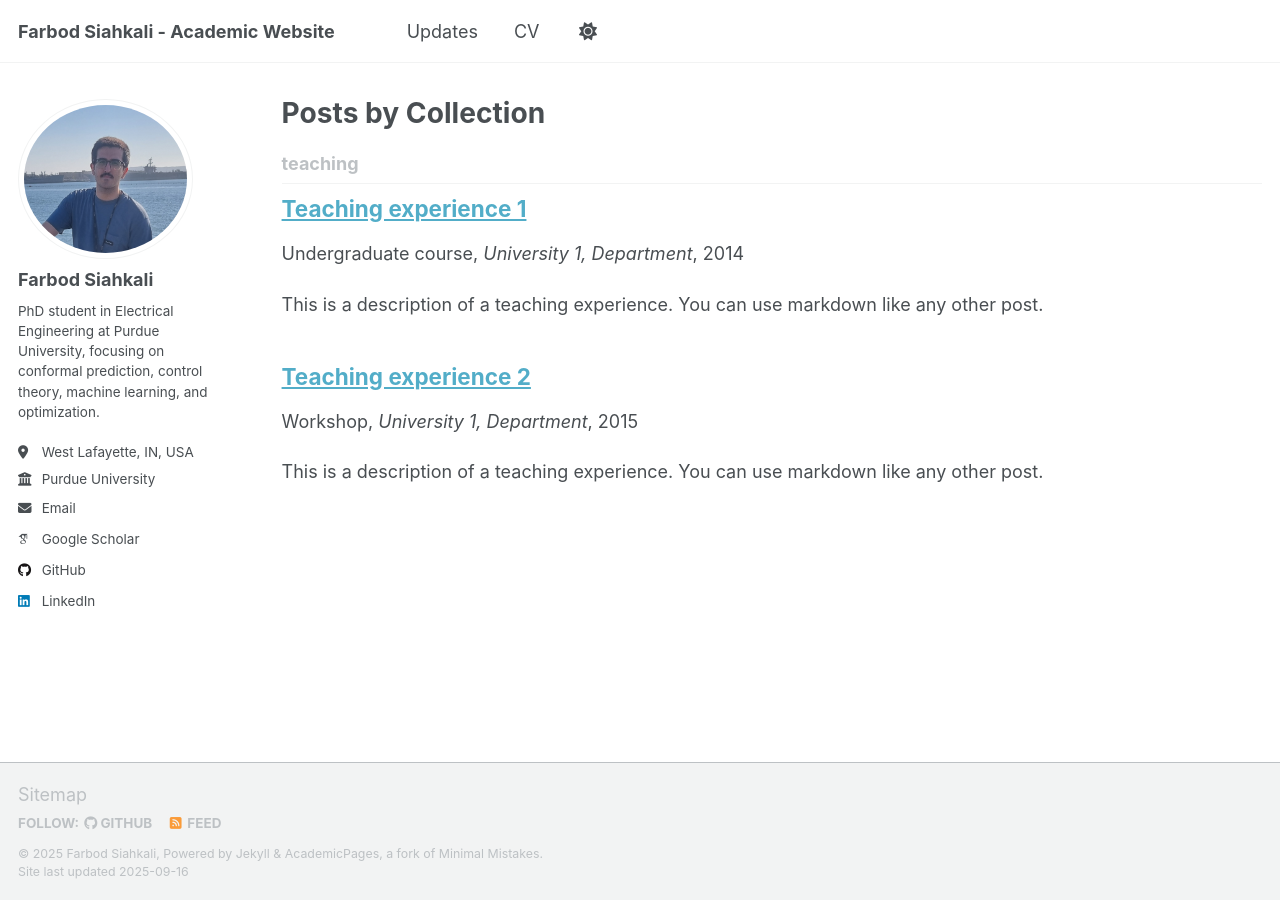
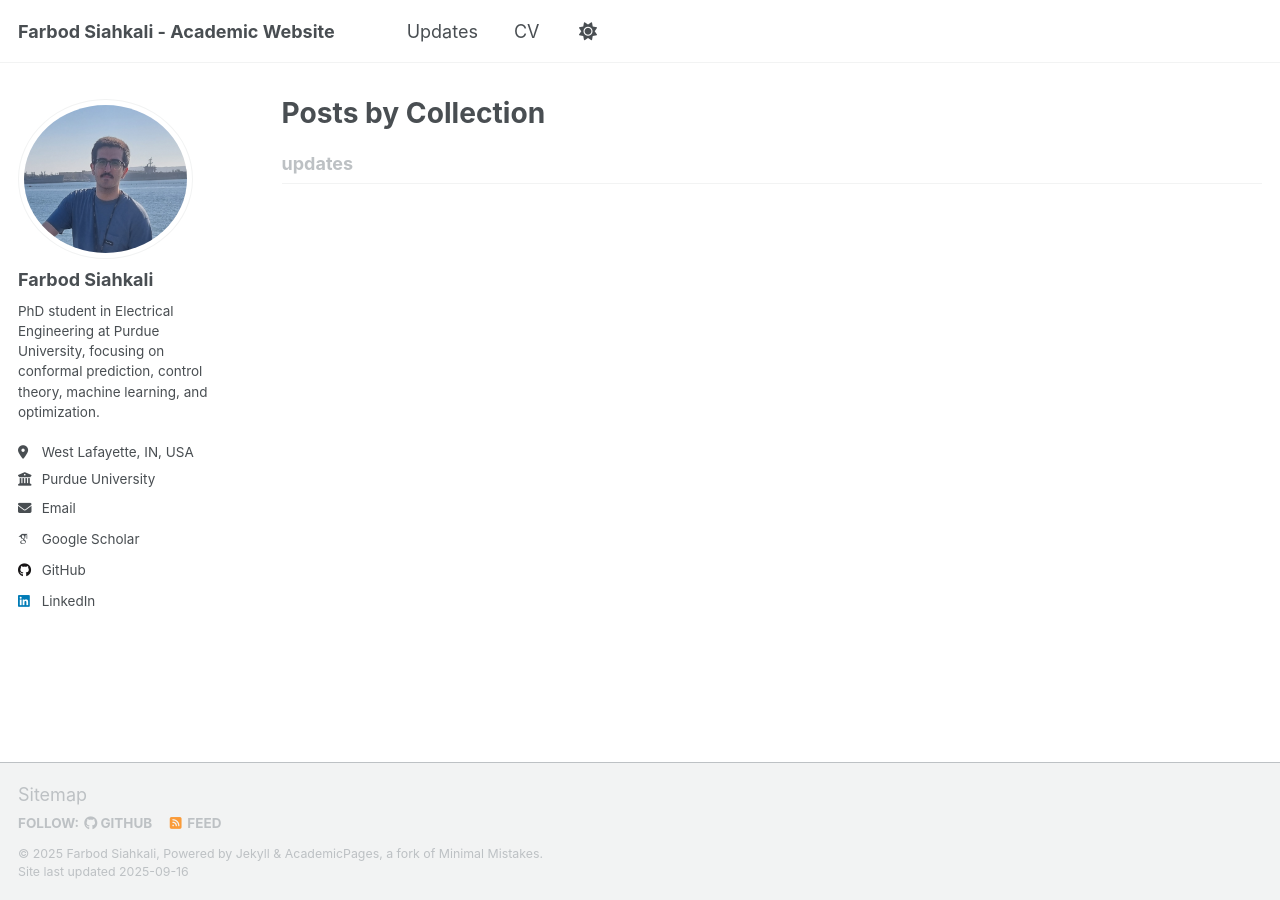
Before and after one commit to Farbod-Siahkali/Farbod-Siahkali.github.io, a Jekyll site: the page built from _pages/collection-archive.html, in a window 1280 px wide. Built offline with Jekyll 4.4.1, drawn with Linux system fonts in a browser that asks for light colours; some web fonts are replaced; a script that is not in the unit is left out; some of the changed lines change nothing that is shown.

Commit message:
Update _config.yml

```diff
--- a/_config.yml
+++ b/_config.yml
@@ -175,7 +175,7 @@ kramdown:
 
 # These settings control the types of collections used by the template
 collections:
-  teaching:
+  updates:
     output: true
     permalink: /:collection/:path/
   publications:
```
